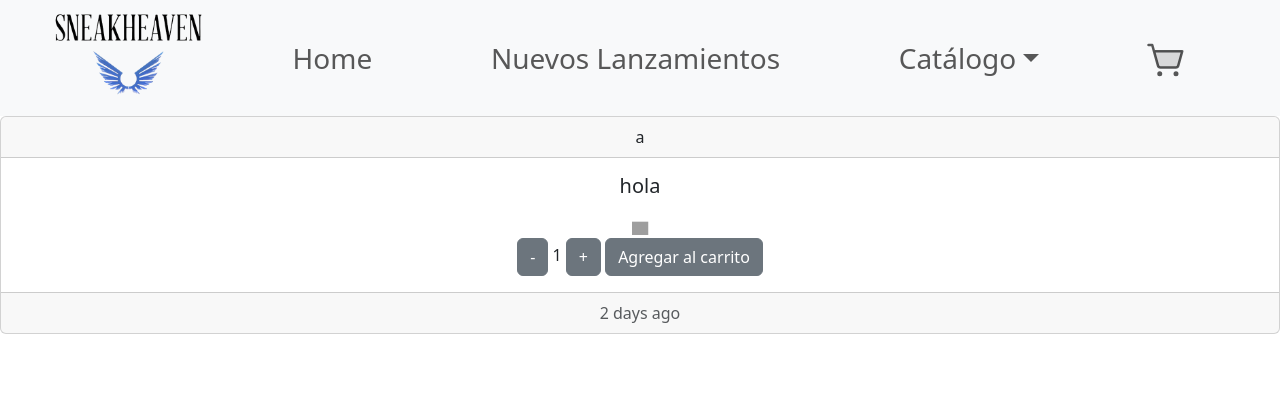
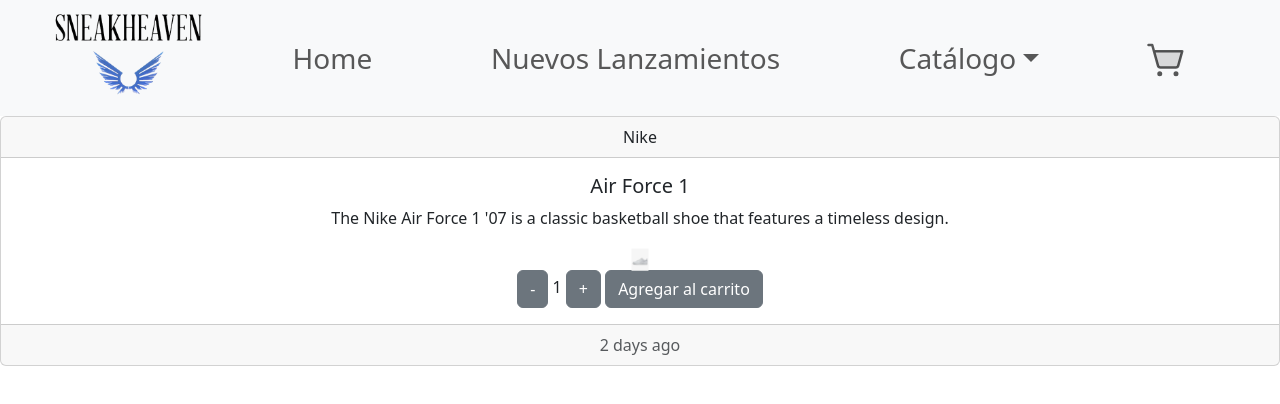
Before and after one commit to DiegoGR22/proyecto-react, a React (Vite) app: page /item/1 in a window 1280 px wide. Shown: the top 404 px of the page. Built offline with nearby package versions, Linux system fonts and the light colour scheme; grey boxes are pictures that could not be loaded.

Commit message:
[FIX] Ya sirvé por fin el ItemDetail :D

```diff
--- a/src/components/ItemDetail/ItemDetail.jsx
+++ b/src/components/ItemDetail/ItemDetail.jsx
@@ -8,19 +8,21 @@
 import Image from 'react-bootstrap/Image';
 import { useState } from 'react';
 
-const ItemDetail = ({ prod }) => {
+const ItemDetail = ({ item }) => {
 
     return (
-        <Card className="text-center">
-            <Card.Header>a</Card.Header>
-            <Card.Body>
-                <Card.Title>hola</Card.Title>
-                <Card.Text>{prod.model}</Card.Text>
-                <Image style={{width:"10px"}} src='image' fluid/>
-                <ItemCount stock={7} initial={1}/>
-            </Card.Body>
-            <Card.Footer className="text-muted">2 days ago</Card.Footer>
-        </Card>
+        <>
+            <Card className="text-center">
+                <Card.Header>{item.brand}</Card.Header>
+                <Card.Body>
+                    <Card.Title>{item.model}</Card.Title>
+                    <Card.Text>{item.description}</Card.Text>
+                    <Image style={{ width: "10px" }} src={item.image} fluid />
+                    <ItemCount stock={item.stock} initial={1} />
+                </Card.Body>
+                <Card.Footer className="text-muted">2 days ago</Card.Footer>
+            </Card>
+        </>
     )
 };
 
--- a/src/components/ItemDetailContainer/ItemDetailContainer.jsx
+++ b/src/components/ItemDetailContainer/ItemDetailContainer.jsx
@@ -4,30 +4,33 @@
 import ItemDetail from '../ItemDetail/ItemDetail';
 
 const ItemDetailContainer = () => {
-    const [prod, setProd] = useState(null);
+    const [item, setItem] = useState(null);
+    const [loading, setLoading] = useState(true);
     const { id } = useParams();
 
     useEffect(() => {
         getProd(id)
-            .then((data) => {
-                setProd(data);
+            .then((res) => {
+                setItem(res);
             })
-            .catch((err) => console.log(err));
+            .catch((err) => console.log(err))
+            .finally(() => setLoading(false))
     }, [id]);
 
     function getProd(id) {
         return new Promise((resolve) => {
             setTimeout(() => {
-                resolve(ProductosJSON.map((prod) => prod.id === id));
+                resolve(ProductosJSON.find((item) => item.id === parseInt(id)));
             }, 2000);
-        })
+        });
     }
 
     return (
         <>
-            {prod !== null ?
-                <ItemDetail prod={prod} />
-                : <p>Loading...</p>}
+            {
+                loading ? <p>Loading...</p> :
+                <ItemDetail item={item} />
+            }
         </>
     );
 }
--- a/src/components/ItemListContainer/ItemListContainer.jsx
+++ b/src/components/ItemListContainer/ItemListContainer.jsx
@@ -35,7 +35,7 @@
     }
 
     function filterCategory(category = "new") {
-        return new Promise((resolve) =>  {
+        return new Promise((resolve) => {
             setTimeout(() => {
                 resolve(ProductosJSON.filter((producto) => producto.category === category));
             }, 2000);
```
Also changed, not shown: src/App.jsx (+0 -29 lines).
